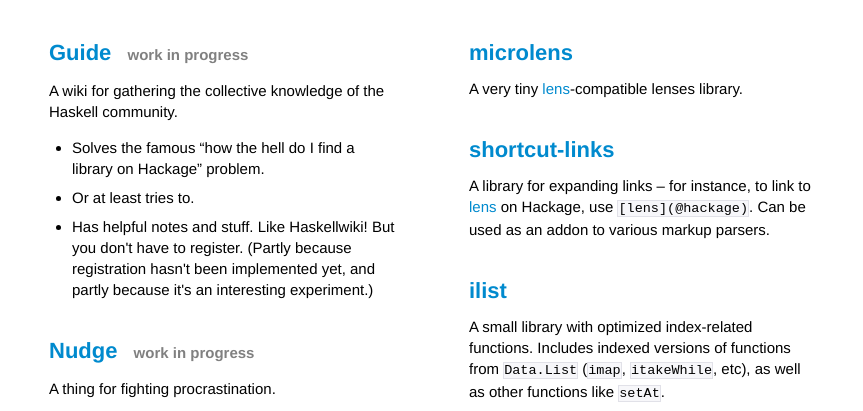
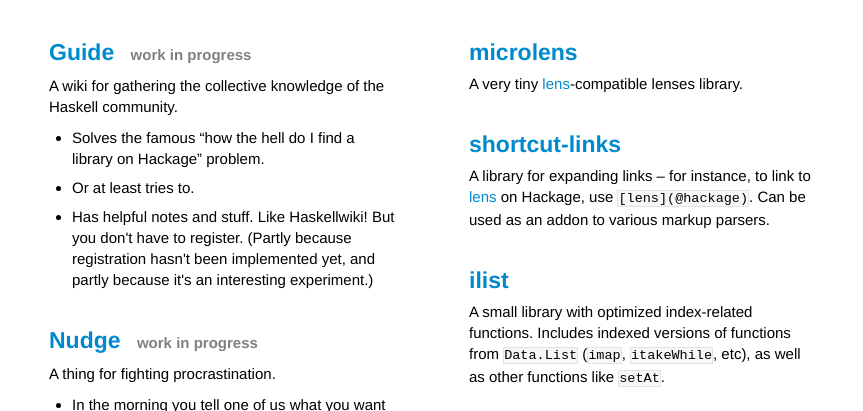
Before and after one commit to aelve/aelve.com, a plain HTML site: page index.html in a window 1280 px wide. Shown: the part 311-722 px from the top of the page, without its empty margins (208-1071 px from the left). Drawn offline with Linux system fonts and the light colour scheme.

Commit message:
Toy with styles

```diff
--- a/css.css
+++ b/css.css
@@ -77,13 +77,17 @@ h1 {
 
 .item > h3 {
   margin-top: 15px;
-  margin-bottom: 15px;
-  font-size: 22px;
+  margin-bottom: 10px;
+  font-size: 23px;
 }
 
 .item > p {
   margin-top: 10px;
   margin-bottom: 0px;
+}
+
+.item > ul {
+  margin-top: 10px;
 }
 
 .item > ul {
```
